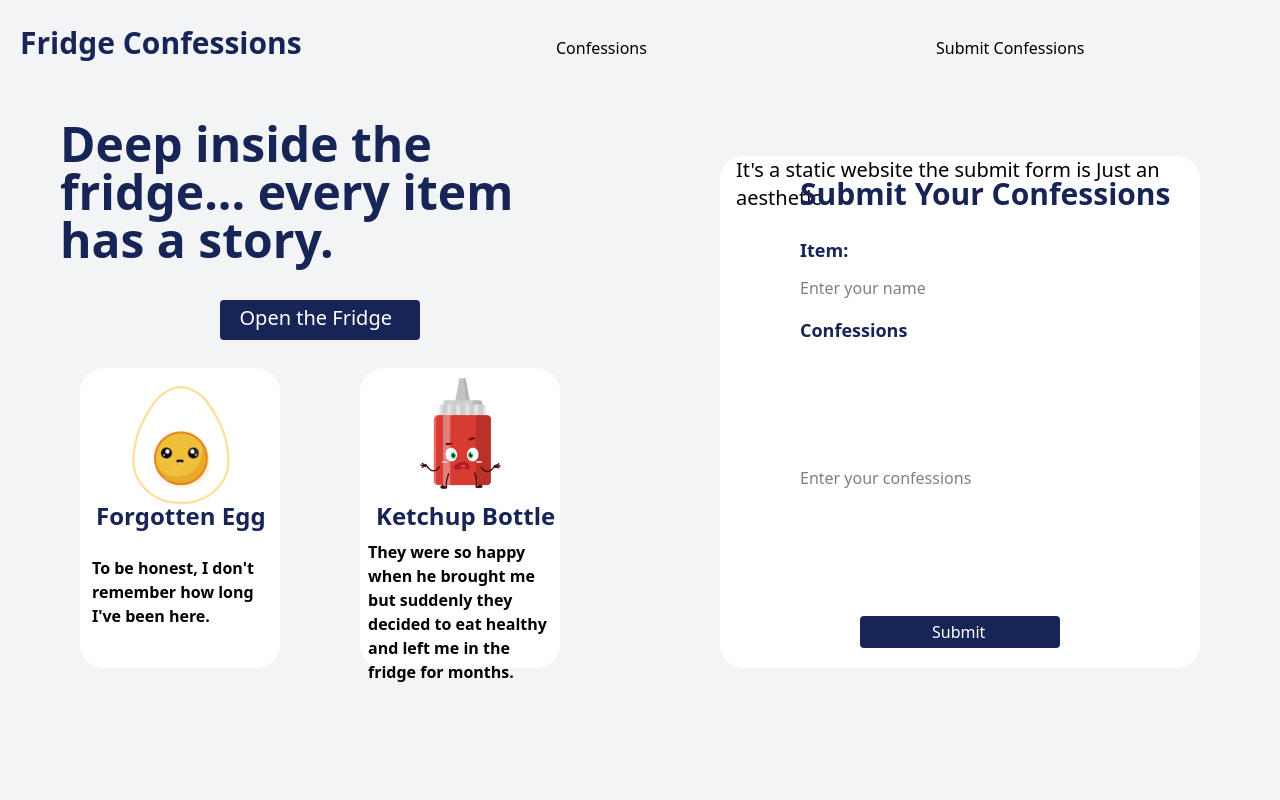
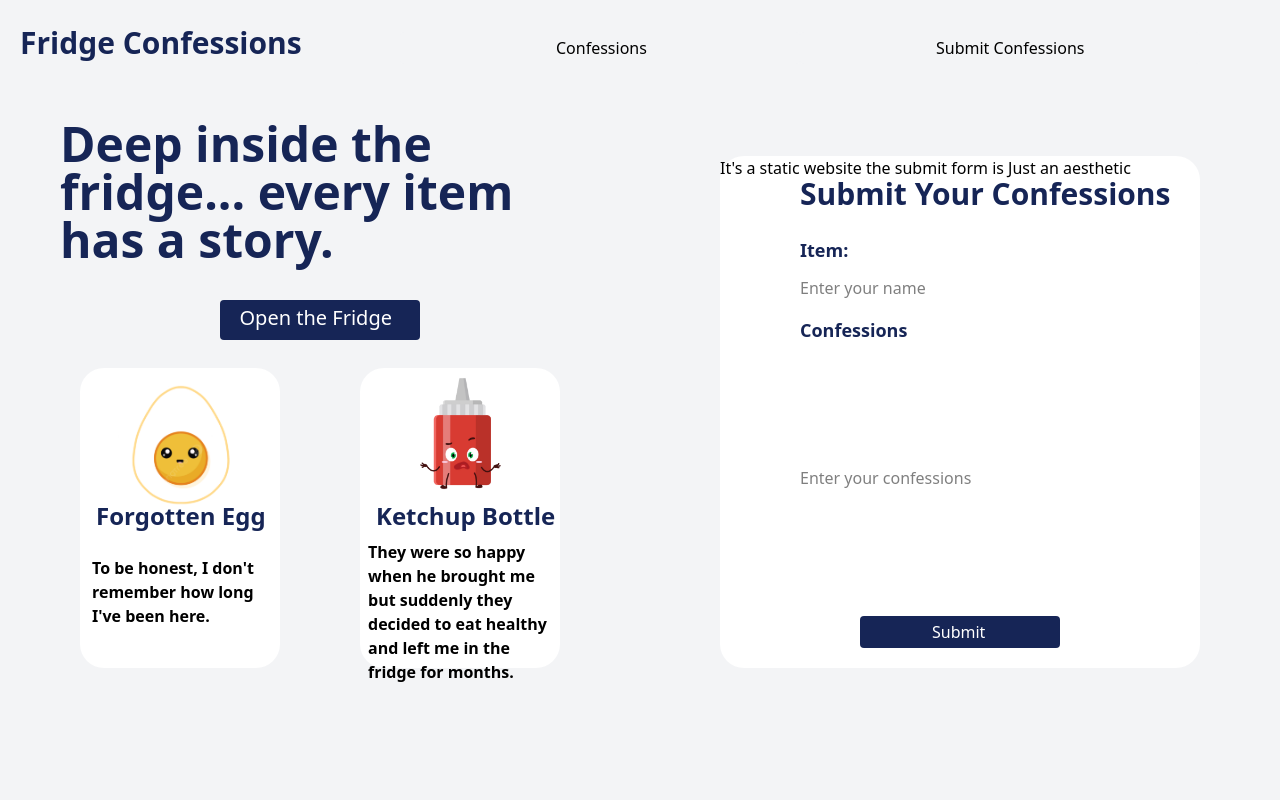
Before and after one commit to littleinventor7/Fridge-Confessions, a website: page index.html in a window 1280 px wide. Shown: the top 800 px of the page. Drawn offline with Linux system fonts and the light colour scheme.

Commit message:
Update index.html

```diff
--- a/index.html
+++ b/index.html
@@ -39,7 +39,7 @@
             <div class="text-base font-semibold text-black absolute left-2 top-43">They were so happy when he brought me but suddenly they decided to eat healthy and left me in the fridge for months.</div>
         </div>
          <div class="hover:rotate-5 transition-transform duration-75 w-120 h-128 bg-white hover:bg-gray-200 rounded-3xl absolute left-180 bottom-0 top-39">
-             <p class="font bold text-xl absolute left-4 ">It's a static website the submit form is Just an aesthetic</p>
+             <p class="font bold absolute left-14 ">It's a static website the submit form is Just an aesthetic</p>
             <div class="text-3xl font-bold text-blue-950 absolute left-20 top-5">Submit Your Confessions</div>
             <div class=" border-2 border-gray-700 focus:border-pink-600">
                 <label class="text-lg font-semibold text-blue-950 absolute left-20 top-20">Item:</label>
```
